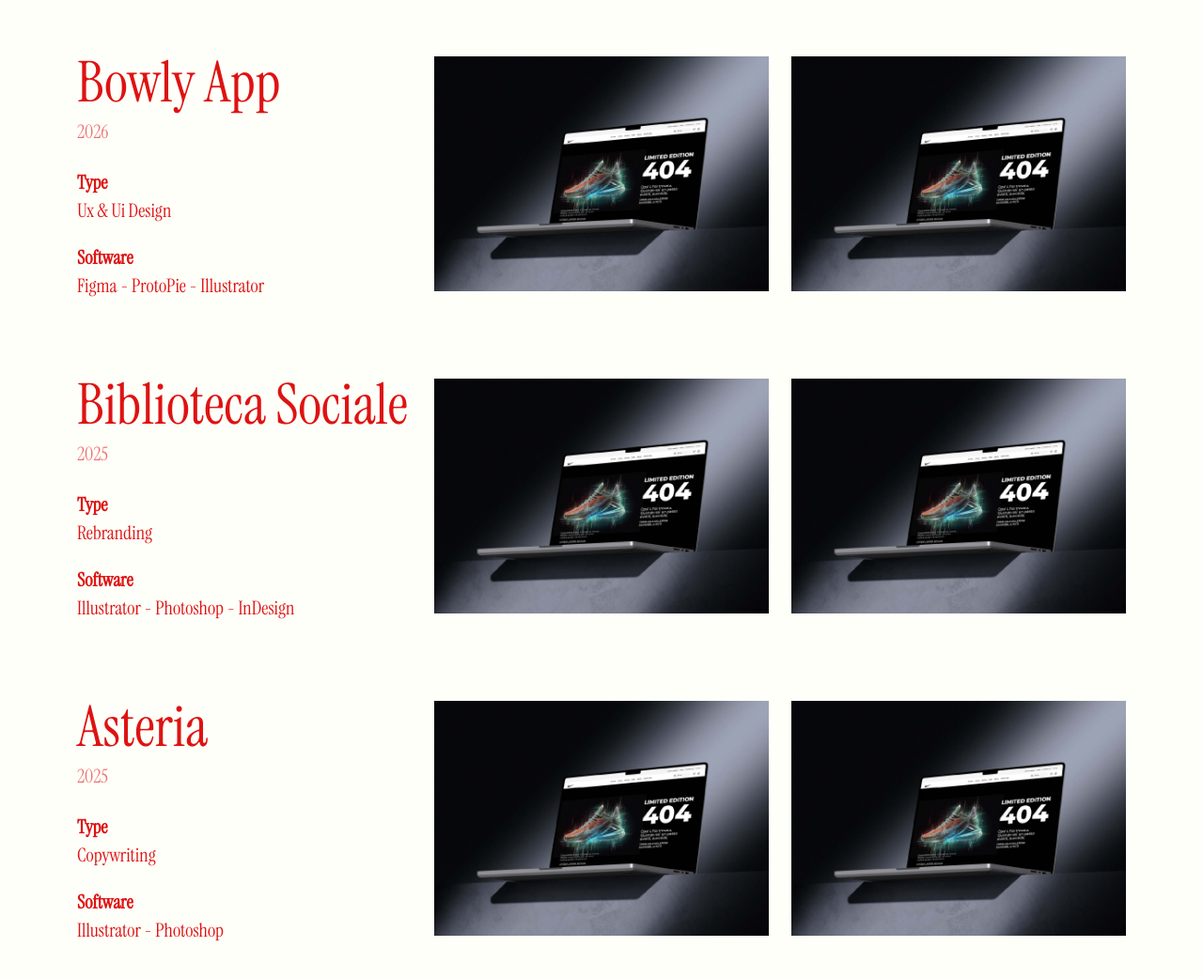
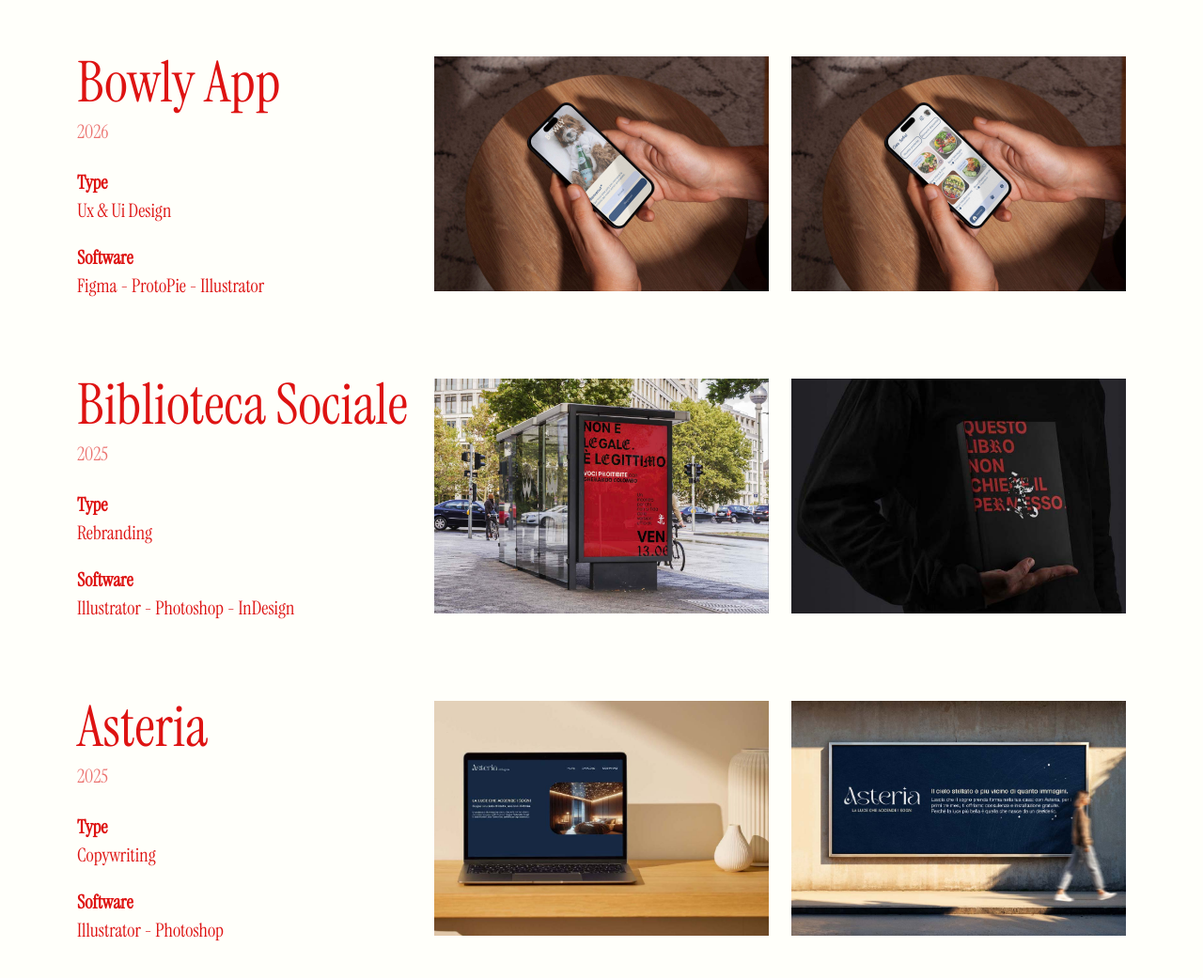
Before and after one commit to sofiamanzoni/sofiamanzoni_esamemolinari26, a plain HTML site: page index.html in a window 1280 px wide. Shown: the part 1657-2698 px from the top of the page at 94% size. Drawn offline with nearby package versions, Linux system fonts and the light colour scheme.

Commit message:
img giuste

```diff
--- a/index.html
+++ b/index.html
@@ -61,7 +61,9 @@
     <div class="carousel-track">
       <img src="images/amor.jpg">
       <img src="images/martinengo.jpg">
-      <img src="images/pagina404.jpg">
+      <img src="images/amor2.jpg">
+      <img src="images/dolci.jpg">
+      <img src="images/mockup vinile fronte.jpg">
       <img src="images/pagina404.jpg">
     </div>
   </div>
@@ -119,10 +121,10 @@
             <div class="col-md-8">
               <div class="row g-4">
                 <div class="col-md-6">
-                  <img src="images/pagina404.jpg" class="portfolio-img">
+                  <img src="images/bowly.jpg" class="portfolio-img">
                 </div>
                 <div class="col-md-6">
-                  <img src="images/pagina404.jpg" class="portfolio-img">
+                  <img src="images/home.jpg" class="portfolio-img">
                 </div>
               </div>
             </div>
@@ -147,10 +149,10 @@
             <div class="col-md-8">
               <div class="row g-4">
                 <div class="col-md-6">
-                  <img src="images/pagina404.jpg" class="portfolio-img">
+                  <img src="images/artdirection.jpg" class="portfolio-img">
                 </div>
                 <div class="col-md-6">
-                  <img src="images/pagina404.jpg" class="portfolio-img">
+                  <img src="images/libro_artdirection.jpg" class="portfolio-img">
                 </div>
               </div>
             </div>
@@ -175,10 +177,10 @@
             <div class="col-md-8">
               <div class="row g-4">
                 <div class="col-md-6">
-                  <img src="images/pagina404.jpg" class="portfolio-img">
+                  <img src="images/mockup_sito1.jpg" class="portfolio-img">
                 </div>
                 <div class="col-md-6">
-                  <img src="images/pagina404.jpg" class="portfolio-img">
+                  <img src="images/mockup_banner1.jpg" class="portfolio-img">
                 </div>
               </div>
             </div>
```
